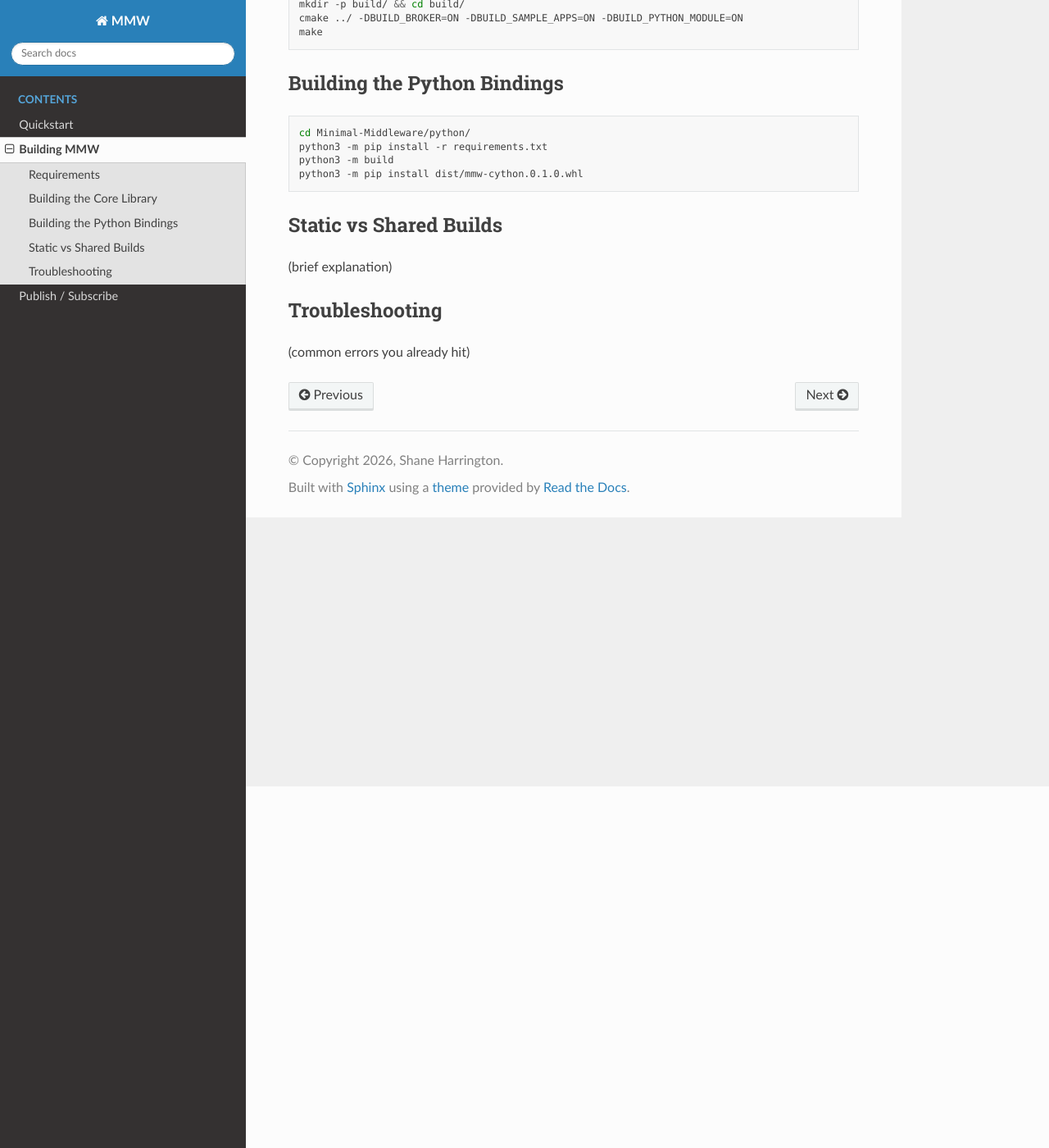
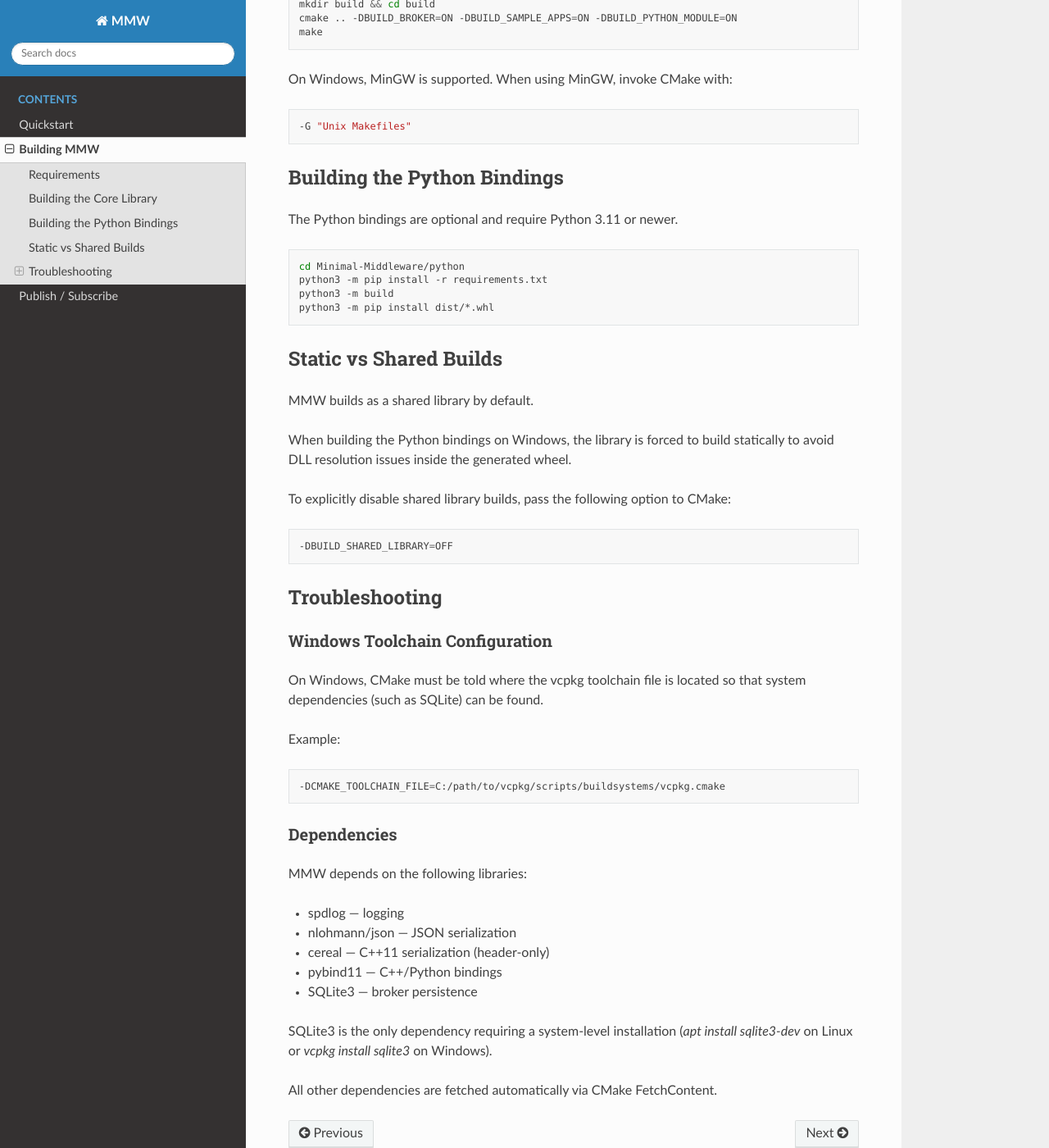
Before and after one commit to BeckSM64/Minimal-Middleware, a Sphinx documentation site: the page built from docs/source/getting_started/building.rst, in a window 1280 px wide and 1400 px high, scrolled down 441 px. Shown: the whole window at 82% size. Built offline with Sphinx 7.4.7 and the Read the Docs theme 3.1.0, drawn with Linux system fonts in a browser that asks for light colours; pages that are not in the unit, such as notebooks, are missing from menus; some of the changed text lies outside the part shown.

Commit message:
:memo: update building section in documentation

```diff
--- a/Taskfile.yml
+++ b/Taskfile.yml
@@ -4,7 +4,7 @@
   docs:
     desc: Build Doxygen + Sphinx documentation
     cmds:
-      - doxygen docs/Doxyfile
+      - doxygen Doxyfile
       - task: sphinx
 
   sphinx:
--- a/docs/source/getting_started/building.rst
+++ b/docs/source/getting_started/building.rst
@@ -6,8 +6,8 @@
 
 * C++11 compiler
 * CMake >= 3.0
-* Python >= 3.11 (optional, for bindings)
-* OS: Linux / Windows
+* Python >= 3.11 (optional, for Python bindings)
+* Supported OS: Linux, Windows
 
 Building the Core Library
 -------------------------
@@ -15,27 +15,70 @@
 .. code-block:: bash
 
    git clone https://github.com/BeckSM64/Minimal-Middleware.git
-   cd Minimal-Middleware/
-   mkdir -p build/ && cd build/
-   cmake ../ -DBUILD_BROKER=ON -DBUILD_SAMPLE_APPS=ON -DBUILD_PYTHON_MODULE=ON
+   cd Minimal-Middleware
+   mkdir build && cd build
+   cmake .. -DBUILD_BROKER=ON -DBUILD_SAMPLE_APPS=ON -DBUILD_PYTHON_MODULE=ON
    make
+
+On Windows, MinGW is supported. When using MinGW, invoke CMake with:
+
+.. code-block:: bash
+
+   -G "Unix Makefiles"
 
 Building the Python Bindings
 ----------------------------
 
+The Python bindings are optional and require Python 3.11 or newer.
+
 .. code-block:: bash
 
-   cd Minimal-Middleware/python/
+   cd Minimal-Middleware/python
    python3 -m pip install -r requirements.txt
    python3 -m build
-   python3 -m pip install dist/mmw-cython.0.1.0.whl
+   python3 -m pip install dist/*.whl
 
 Static vs Shared Builds
 -----------------------
 
-(brief explanation)
+MMW builds as a shared library by default.
+
+When building the Python bindings on Windows, the library is forced to build
+statically to avoid DLL resolution issues inside the generated wheel.
+
+To explicitly disable shared library builds, pass the following option to CMake:
+
+.. code-block:: bash
+
+   -DBUILD_SHARED_LIBRARY=OFF
 
 Troubleshooting
 ---------------
 
-(common errors you already hit)
+Windows Toolchain Configuration
+~~~~~~~~~~~~~~~~~~~~~~~~~~~~~~~
+
+On Windows, CMake must be told where the vcpkg toolchain file is located so that
+system dependencies (such as SQLite) can be found.
+
+Example:
+
+.. code-block:: bash
+
+   -DCMAKE_TOOLCHAIN_FILE=C:/path/to/vcpkg/scripts/buildsystems/vcpkg.cmake
+
+Dependencies
+~~~~~~~~~~~~
+
+MMW depends on the following libraries:
+
+* spdlog — logging
+* nlohmann/json — JSON serialization
+* cereal — C++11 serialization (header-only)
+* pybind11 — C++/Python bindings
+* SQLite3 — broker persistence
+
+SQLite3 is the only dependency requiring a system-level installation
+(`apt install sqlite3-dev` on Linux or `vcpkg install sqlite3` on Windows).
+
+All other dependencies are fetched automatically via CMake FetchContent.
--- /dev/null
+++ b/requirements.txt
@@ -0,0 +1,4 @@
+sphinx
+sphinx-rtd-theme
+breathe
+exhale
```
